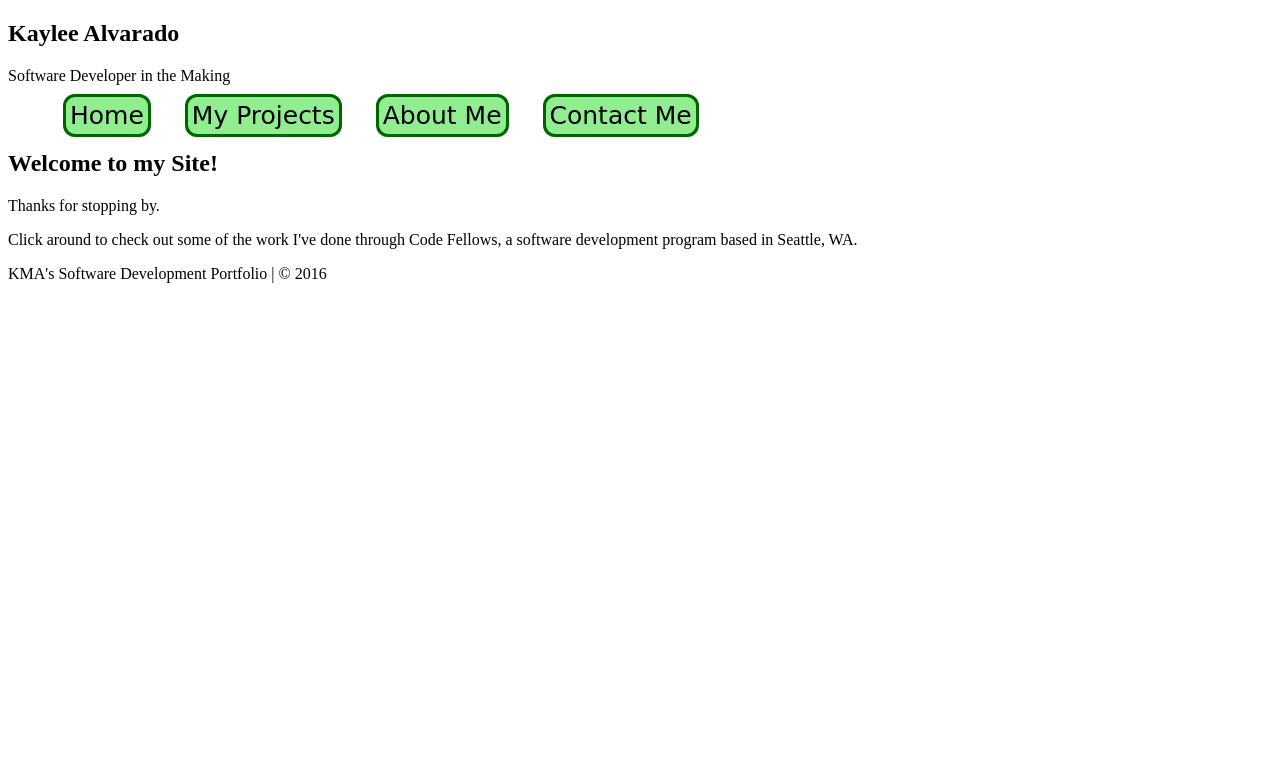
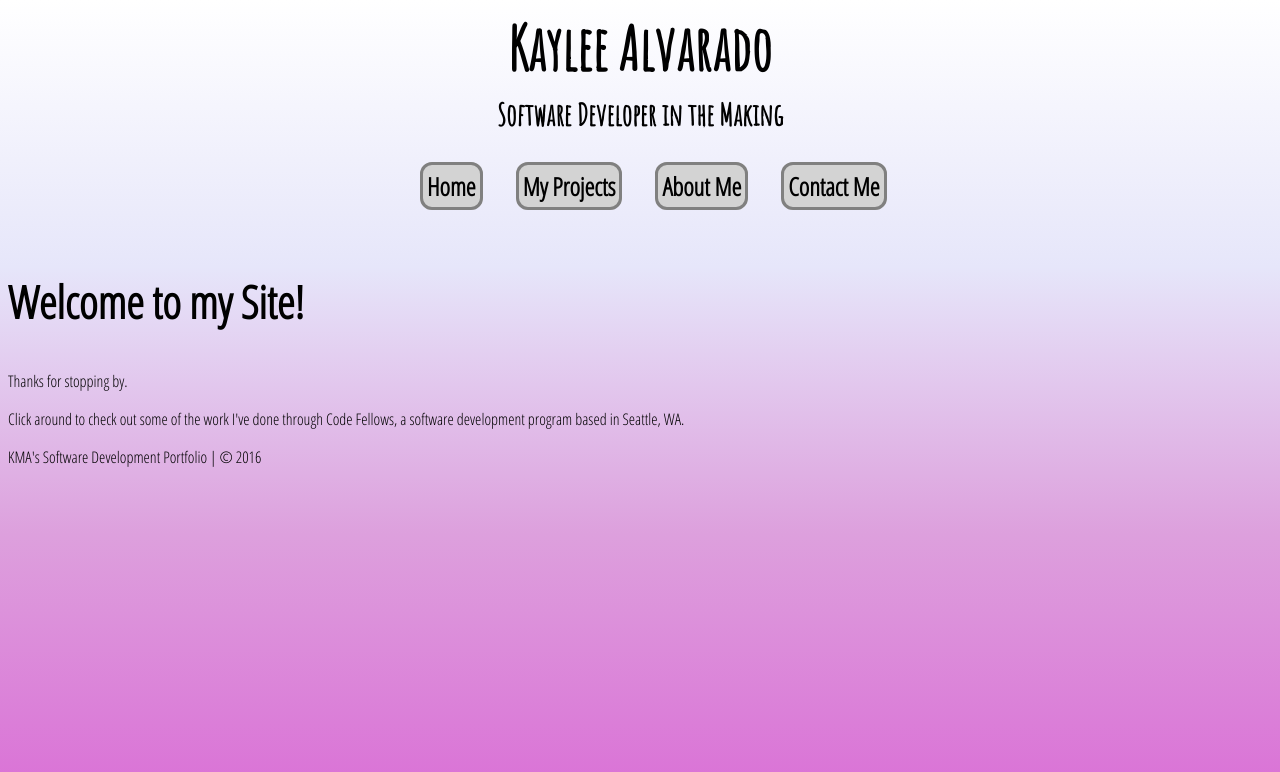
Before and after one commit to kaymay1000/portfolio, a plain HTML site: page index.html in a window 1280 px wide. Drawn offline with nearby package versions, Linux system fonts and the light colour scheme.

Commit message:
CSSifying

```diff
--- a/index.html
+++ b/index.html
@@ -4,6 +4,8 @@
   <link rel="stylesheet" href="base.css">
   <link rel="stylesheet" href="module.css">
   <link rel="stylesheet" href="layout.css">
+  <link href="https://fonts.googleapis.com/css?family=Amatic+SC" rel="stylesheet">
+  <link href="https://fonts.googleapis.com/css?family=Open+Sans+Condensed:300" rel="stylesheet">
   <script id="template" type="text/x-handlebars-template">
     <article class="project-template">
       <p id="title">{{title}}</p>
@@ -45,6 +47,7 @@
     <section id="contactMe" class="tab-content">
       <h1>Contact Me</h1>
       <p>If you have any inquires about my work, I can be reached at any of the following. Thanks for reaching out!</p>
+      <p>Kaylee Alvarado</p>
       <p>Phone: (206) 948-8950</p>
       <p>Email: kaymay1000@gmail.com</p>
     </section>
--- a/module.css
+++ b/module.css
@@ -1,17 +1,47 @@
-.template {
-  display: none;
+html {
+  min-height: 100%;
+  font-family: 'Open Sans Condensed', sans-serif;
+}
+body {
+  background-color: plum; /*For browsers that don't support the linear-gradient property*/
+  background-image: linear-gradient(white, lavender, plum, orchid);
+}
+#header {
+  text-align: center;
+  font-family: cursive;
+  font-family: 'Amatic SC', cursive;
+}
+#header > h1 {
+  font-weight: bold;
+  margin: 10px 0px;
+  font-size: 60px;
+}
+
+#header > p {
+  font-weight: bold;
+  margin: 5px 0px;
+  font-size: 30px;
+}
+
+nav {
+  padding: 15px;
+  width: 550px;
+  margin: 0 auto;
 }
 .nav-item {
   list-style: none;
   display: inline;
-  font-family: cursive;
   font-size: 25px;
-  background-color: lightgreen;
+  font-weight: bold;
+  background-color: lightgrey;
   margin: 15px;
   padding: 4px;
   border-style: solid;
   border-radius: 12px;
-  border-color: darkgreen;
+  border-color: grey;
+}
+#home > h1 {
+  font-size: 45px;
 }
 a:link, a:visited{
   color: black;
```
Also changed, not shown: portfolio.js (+0 -9 lines).
